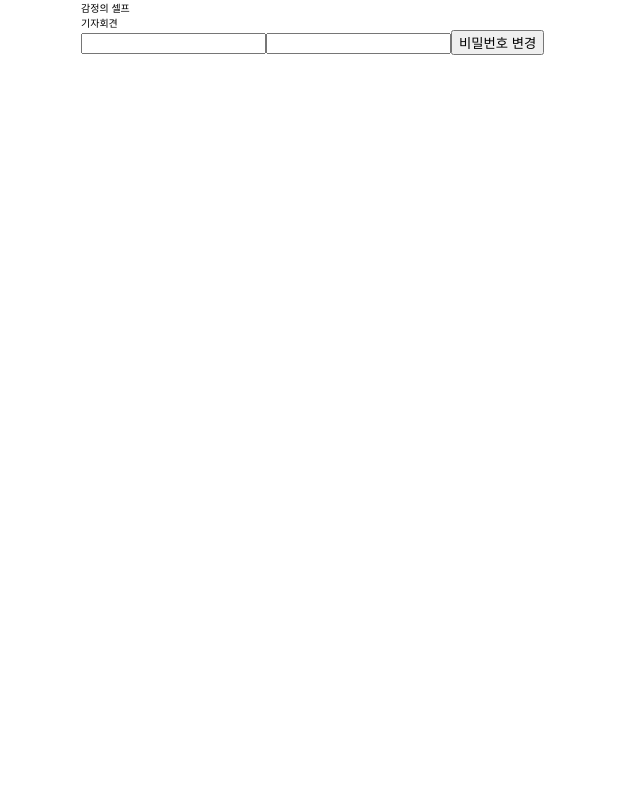
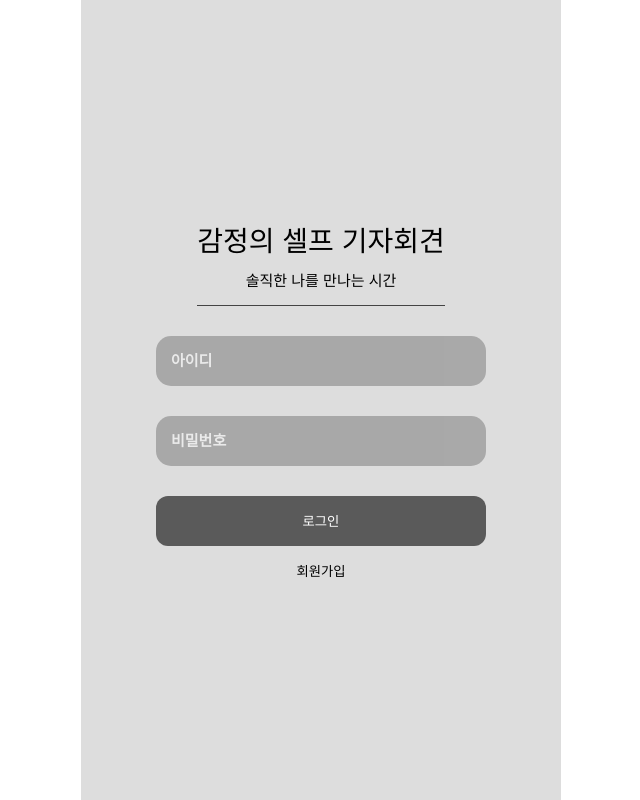
Before and after one commit to UniD-Hackathon-Team14/News-pirit, a Next.js app: page /login in a window 1280 px wide. Shown: the whole page, without its empty margins (319-959 px from the left). Built offline with nearby package versions, Linux system fonts and the light colour scheme.

Commit message:
Add Styles to Inbound Pages

```diff
--- a/pages/login.js
+++ b/pages/login.js
@@ -1,8 +1,10 @@
 import styles from '../styles/Login.module.css'
 import {useState} from 'react'
 import { postApi} from '../src/api';
+import {useRouter} from 'next/router';
 
 export default function Login() {
+    const router = useRouter();
     const [username, setUsername] = useState("");
     const [password, setPassword] = useState("");
     const handleLogin = async (event) => {
@@ -18,27 +20,36 @@ export default function Login() {
         setPassword(event.target.value);
     }
     return (
-        <div>
-            <div className={styles[`home-title`]}>
-                감정의 셀프<br/>
-                기자회견
+        <div className={styles.main}>
+            <div className = {styles[`title-wrapper`]}>
+                <div className={styles[`login-title`]}>
+                    감정의 셀프 기자회견
+                </div>
+                <div className={styles[`login-subtitle`]}>
+                    솔직한 나를 만나는 시간
+                </div>
             </div>
             <div>
-                <form>
+                <form className={styles[`login-form`]}>
                     <input
+                    placeholder='아이디'
                     type="text"
                     name="username"
                     value={username}
                     onChange={handleChangeUsername}
                     />
                     <input
+                    placeholder='비밀번호'
                     type="password"
                     name="password"
                     value={password}
                     onChange={handleChangePassword}
                     />
-                <button type="submit" onClick = {handleLogin}>비밀번호 변경</button>
                 </form>
+                <div className={styles[`authentication-buttons`]}>
+                    <button type="submit" className={styles[`login-button`]} onClick = {handleLogin}>로그인</button>
+                    <button type="submit" className={styles[`signup-button`]} onClick = {() => {router.push('/signup')}}>회원가입</button>
+                </div>
             </div>
         </div>
     )
--- a/styles/Home.module.css
+++ b/styles/Home.module.css
@@ -3,8 +3,8 @@
 }
 
 .main {
+background-color: #ddd;
   min-height: 100vh;
-  padding: 4rem 0;
   flex: 1;
   display: flex;
   flex-direction: column;
@@ -12,20 +12,47 @@
   align-items: center;
 }
 
+.title-wrapper {
+    padding: 30px;
+}
+
 .home-title {
     height: 100px;
-    background-color: blue;
+    font-size: 28px;
+}
+
+.home-subtitle {
+    font-size: 15px;
 }
 
 .home-image {
-    width: 200px;
-    height: 300px;
-    border: solid blue 5px;
+    width: 350px;
+    height: 420px;
+    border: solid black 5px;
 }
 
 .authentication {
+    margin-top: 40px;
     display: flex;
-    flex-direction: column;
     align-items: center;
-    justify-content: center;
+    justify-content: space-around;
 }
+
+.authentication > button {
+    width: 150px;
+    height: 45px;
+    border-radius: 12px;
+    font-size: 18px;
+    font-weight: 600;
+    color: white;
+    border: none;
+}
+
+.login {
+    background-color: #585757;
+    opacity: 35%;
+}
+
+.signup{
+    background-color: #585757;
+}
--- a/styles/Login.module.css
+++ b/styles/Login.module.css
@@ -1,4 +1,75 @@
+.main{
+    display: flex;
+    flex-direction: column;
+    align-items: center;
+    justify-content: center;
+    background-color: #ddd;
+    min-height: 100vh;
+}
+
 .login-title {
+    font-size: 28px;
+}
+
+.login-subtitle{
+    font-size: 15px;
+}
+
+.title-wrapper{
+    display: flex;
+    flex-direction: column;
+    align-items: center;
+    justify-content: center;
+    gap: 10px;
     height: 100px;
-    background-color: blue;
+    border-bottom: solid 1px #444;
 }
+
+.login-form {
+    display:flex;
+    flex-direction: column;
+    align-items: center;
+    gap: 30px;
+    margin-top: 30px;
+}
+
+.login-form > input {
+    width: 330px;
+    height: 50px;
+    font-size: 15px;
+    color: white;
+    font-weight: 600;
+    background-color: #5A5A5A;
+    opacity: 40%;
+    border-radius: 15px;
+    border:none;
+    padding: 15px;
+    box-sizing: border-box;
+    -webkit-box-sizing: border-box;
+}
+
+.login-form > input::placeholder {
+    color: white
+}
+
+.authentication-buttons {
+    display: flex;
+    flex-direction: column;
+    margin-top: 30px;
+}
+
+.authentication-buttons > button {
+    width: 330px;
+    height: 50px;
+    border-radius: 12px;
+    border: none;
+}
+
+.login-button {
+    background-color: #5A5A5A;
+    color: white;
+}
+
+.signup-button {
+    background: none;
+}
--- /dev/null
+++ b/styles/Signup.module.css
@@ -0,0 +1,80 @@
+.main {
+    display: flex;
+    flex-direction: column;
+    align-items: center;
+    justify-content: center;
+    min-height: 100vh;
+}
+.signup-title {
+    font-size: 28px;
+    border-bottom: solid 1px #5A5A5A;
+    width: 330px;
+    padding: 20px;
+    line-height: 1.5;
+}
+
+.signup-form {
+    display: flex;
+    flex-direction: column;
+    gap: 10px
+}
+.signup-form > label {
+    font-size: 15px;
+    font-weight: 600;
+    margin-top: 20px;
+}
+
+.signup-form input {
+    height: 50px;
+    width: 330px;
+    border-radius: 15px;
+    border: none;
+    background-color: #5A5A5A;
+    opacity: 40%;
+    padding: 15px;
+    color: white;
+    box-sizing: border-box;
+    -webkit-box-sizing: border-box;
+}
+
+.signup-form input::placeholder {
+    color: white;
+    box-sizing: border-box;
+    -webkit-box-sizing: border-box;
+    padding: 15px;
+}
+
+.check-duplicate {
+    display: flex;
+    align-items: center;
+    gap: 10px;
+    font-size: 13px;
+    font-weight: 600;
+}
+
+.check-duplicate button {
+    height: 20px;
+    width: 120px;
+    border-radius: 8px;
+    background-color: #585757;
+    border: none;
+    color: white;
+}
+
+.password-inputs {
+    display: flex;
+    flex-direction: column;
+    gap: 10px;
+}
+
+.signup-form > button {
+    margin-top: 40px;
+    height: 50px;
+    width: 334px;
+    font-size: 18px;
+    font-weight: 600;
+    color: white;
+    background-color: #5A5A5A;
+    border-radius: 12px;
+    border: none;
+}
```
Also changed, not shown: pages/index.js (+11 -5 lines), pages/signup.js (+16 -18 lines).
